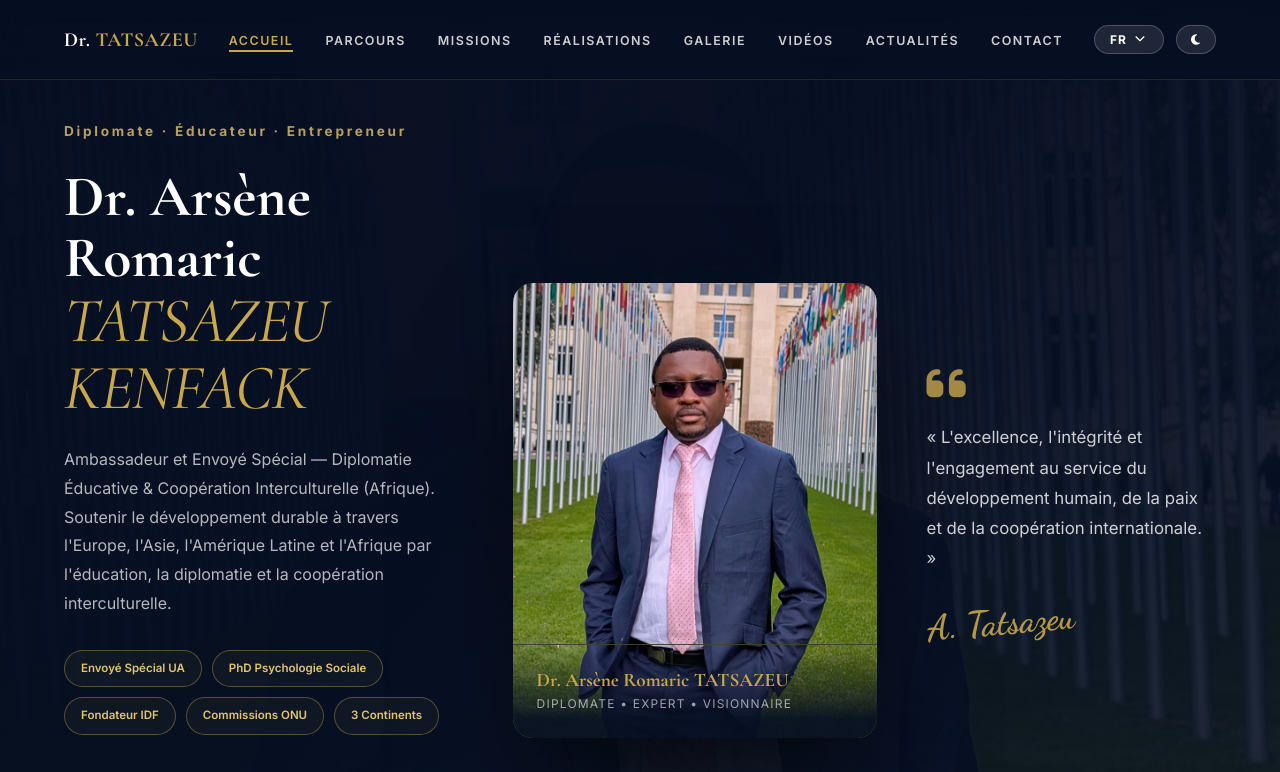
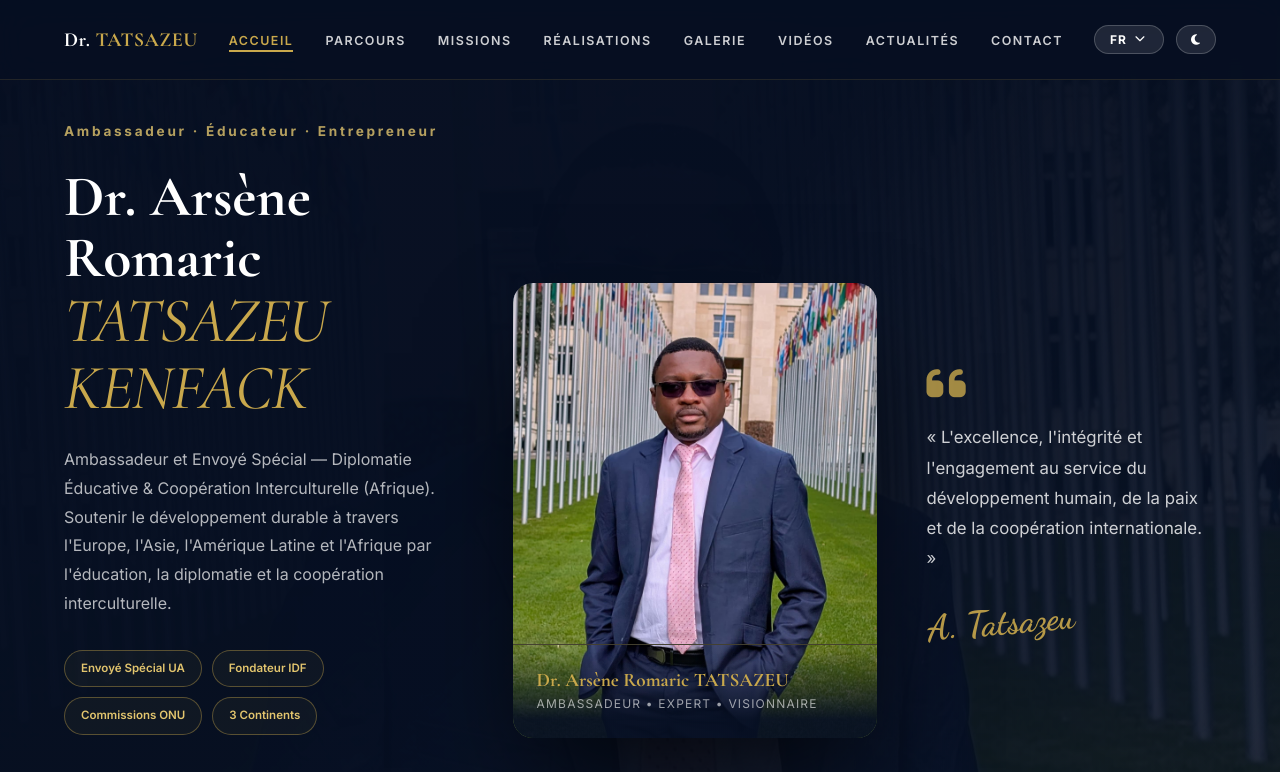
Before and after one commit to lemboupharel/arsenediplomacy, a plain HTML site: page index.html in a window 1280 px wide. Shown: the top 772 px of the page. Drawn offline with nearby package versions, Linux system fonts and the light colour scheme; a web font is replaced by a local one.

Commit message:
fix user name and asset version

```diff
--- a/index.html
+++ b/index.html
@@ -59,7 +59,7 @@
     href="https://fonts.googleapis.com/css2?family=Cormorant+Garamond:ital,wght@0,600;0,700;1,600&family=Dancing+Script:wght@700&family=Inter:wght@400;500;600;700&family=Playfair+Display:ital,wght@0,700;1,700&display=swap"
     rel="stylesheet">
 
-  <link rel="stylesheet" href="css/main.css">
+  <link rel="stylesheet" href="css/main.css?v=2">
   <!-- Font Awesome -->
   <link rel="stylesheet" href="https://cdnjs.cloudflare.com/ajax/libs/font-awesome/6.5.1/css/all.min.css">
 </head>
@@ -113,7 +113,7 @@
       <div class="hero-main-layout">
         <!-- Left: Info -->
         <div class="hero-info" data-aos="fade-right">
-          <p class="hero-eyebrow" data-i18n="hero_eyebrow">DIPLÔMATE • EXPERT • VISIONNAIRE</p>
+          <p class="hero-eyebrow" data-i18n="hero_eyebrow">AMBASSADEUR • EXPERT • VISIONNAIRE</p>
           <h1 class="hero-title">
             Dr. Arsène Romaric<br>
             <em class="text-gold-italic">TATSAZEU KENFACK</em>
@@ -124,7 +124,6 @@
           </p>
           <div class="hero-badges-wrapper">
             <span class="mini-badge badge-accent" data-i18n="hero_badge_ua"><i class="fas fa-landmark"></i> Envoyé Spécial UA</span>
-            <span class="mini-badge badge-accent" data-i18n="hero_badge_phd"><i class="fas fa-graduation-cap"></i> PhD Psychologie Sociale</span>
             <span class="mini-badge badge-accent" data-i18n="hero_badge_idf"><i class="fas fa-users"></i> Fondateur IDF</span>
             <span class="mini-badge badge-accent" data-i18n="hero_badge_uno"><i class="fas fa-globe"></i> Commissions ONU</span>
             <span class="mini-badge badge-accent" data-i18n="hero_badge_cont"><i class="fas fa-earth-americas"></i> 3 Continents</span>
@@ -142,7 +141,7 @@
             <img src="uploads/hero_main.jpeg" alt="Dr. Arsène Romaric TATSAZEU">
             <div class="hero-image-caption">
               <h3 data-i18n="hero_caption_name">Dr. Arsène Romaric TATSAZEU</h3>
-              <p data-i18n="hero_caption_role">Diplomate • Expert • Visionnaire</p>
+              <p data-i18n="hero_caption_role">Ambassadeur • Expert • Visionnaire</p>
             </div>
           </div>
         </div>
@@ -624,7 +623,7 @@
     </div>
   </div>
 
-  <script src="js/app.js"></script>
+  <script src="js/app.js?v=2"></script>
 </body>
 
 </html>
--- a/js/app.js
+++ b/js/app.js
@@ -6,13 +6,13 @@
 // ── Translation Map (6 UN Languages) ───────────────────
 const i18n = {
   fr: {
-    hero_eyebrow:'Diplomate · Éducateur · Entrepreneur',
+    hero_eyebrow:'Ambassadeur · Éducateur · Entrepreneur',
     hero_subtitle:'Ambassadeur et Envoyé Spécial — Diplomatie Éducative & Coopération Interculturelle (Afrique). Soutenir le développement durable à travers l\'Europe, l\'Asie, l\'Amérique Latine et l\'Afrique par l\'éducation, la diplomatie et la coopération interculturelle.',
     hero_subtitle_mockup:'Ambassadeur et Envoyé Spécial — Diplomatie Éducative & Coopération Interculturelle (Afrique). Soutenir le développement durable à travers l\'Europe, l\'Asie, l\'Amérique Latine et l\'Afrique par l\'éducation, la diplomatie et la coopération interculturelle.',
     hero_cta_parcours:'Voir mes Réalisations', hero_cta_contact:'Me Contacter',
     hero_quote:'« L\'excellence, l\'intégrité et l\'engagement au service du développement humain, de la paix et de la coopération internationale. »',
-    hero_badge_ua:'Envoyé Spécial UA', hero_badge_phd:'PhD Psychologie Sociale', hero_badge_idf:'Fondateur IDF', hero_badge_uno:'Commissions ONU', hero_badge_cont:'3 Continents',
-    hero_caption_name:'Dr. Arsène Romaric TATSAZEU', hero_caption_role:'Diplomate • Expert • Visionnaire',
+    hero_badge_ua:'Envoyé Spécial UA', hero_badge_idf:'Fondateur IDF', hero_badge_uno:'Commissions ONU', hero_badge_cont:'3 Continents',
+    hero_caption_name:'Dr. Arsène Romaric TATSAZEU', hero_caption_role:'Ambassadeur • Expert • Visionnaire',
     follow_me:'ME SUIVRE', stat_exp:'Années d\'expérience', stat_cont:'Continents engagés', stat_missions:'Missions internationales', stat_dist:'Distinctions & reconnaissances',
     scroll_down:'Défiler',
     stat_real:'Réalisations Majeures', stat_cont:'Continents', stat_inst:'Institutions Partenaires',
@@ -42,13 +42,13 @@ const i18n = {
     footer_copy:'© 2026 Dr. Arsène Romaric TATSAZEU · Tous droits réservés', footer_home:'Accueil', footer_about:'Parcours', footer_contact:'Contact'
   },
   en: {
-    hero_eyebrow:'Diplomat · Educator · Entrepreneur',
+    hero_eyebrow:'Ambassador · Educator · Entrepreneur',
     hero_subtitle:'Ambassador and Special Envoy — Educational Diplomacy & Intercultural Cooperation (Africa). Supporting sustainable development across Europe, Asia, Latin America and Africa through education, diplomacy and intercultural cooperation.',
     hero_subtitle_mockup:'Ambassador and Special Envoy — Educational Diplomacy & Intercultural Cooperation (Africa). Supporting sustainable development across Europe, Asia, Latin America and Africa through education, diplomacy and intercultural cooperation.',
     hero_cta_parcours:'View My Work', hero_cta_contact:'Get in Touch',
     hero_quote:'« Excellence, integrity and commitment in service of human development, peace and international cooperation. »',
-    hero_badge_ua:'UA Special Envoy', hero_badge_phd:'PhD Social Psychology', hero_badge_idf:'IDF Founder', hero_badge_uno:'UN Commissions', hero_badge_cont:'3 Continents',
-    hero_caption_name:'Dr. Arsène Romaric TATSAZEU', hero_caption_role:'Diplomat • Expert • Visionary',
+    hero_badge_ua:'UA Special Envoy', hero_badge_idf:'IDF Founder', hero_badge_uno:'UN Commissions', hero_badge_cont:'3 Continents',
+    hero_caption_name:'Dr. Arsène Romaric TATSAZEU', hero_caption_role:'Ambassador • Expert • Visionary',
     follow_me:'FOLLOW ME', stat_exp:'Years of Experience', stat_cont:'Engaged Continents', stat_missions:'International Missions', stat_dist:'Distinctions & Recognitions',
     scroll_down:'Scroll',
     stat_real:'Major Achievements', stat_cont:'Continents', stat_inst:'Partner Institutions',
@@ -78,13 +78,13 @@ const i18n = {
     footer_copy:'© 2026 Dr. Arsène Romaric TATSAZEU · All rights reserved', footer_home:'Home', footer_about:'About', footer_contact:'Contact'
   },
   es: {
-    hero_eyebrow:'Diplomático · Educador · Emprendedor',
+    hero_eyebrow:'Embajador · Educador · Emprendedor',
     hero_subtitle:'Embajador y Enviado Especial — Diplomacia Educativa y Cooperación Intercultural (África). Apoyando el desarrollo sostenible en Europa, Asia, América Latina y África a través de la educación, la diplomacia y la cooperación intercultural.',
     hero_subtitle_mockup:'Embajador y Enviado Especial — Diplomacia Educativa y Cooperación Intercultural (África). Apoyando el desarrollo sostenible en Europa, Asia, América Latina y África a través de la educación, la diplomacia y la cooperación intercultural.',
     hero_cta_parcours:'Ver Mi Trabajo', hero_cta_contact:'Contáctame',
     hero_quote:'« La excelencia, la integridad y el compromiso al servicio del desarrollo humano, la paz y la cooperación internacional. »',
-    hero_badge_ua:'Enviado Especial UA', hero_badge_phd:'PhD Psicología Social', hero_badge_idf:'Fundador IDF', hero_badge_uno:'Comisiones ONU', hero_badge_cont:'3 Continentes',
-    hero_caption_name:'Dr. Arsène Romaric TATSAZEU', hero_caption_role:'Diplomático • Experto • Visionario',
+    hero_badge_ua:'Enviado Especial UA', hero_badge_idf:'Fundador IDF', hero_badge_uno:'Comisiones ONU', hero_badge_cont:'3 Continentes',
+    hero_caption_name:'Dr. Arsène Romaric TATSAZEU', hero_caption_role:'Embajador • Experto • Visionario',
     follow_me:'SEGUIRME', stat_exp:'Años de experiencia', stat_cont:'Continentes comprometidos', stat_missions:'Misiones internacionales', stat_dist:'Distinciones y reconocimientos',
     scroll_down:'Desplazar',
     stat_real:'Logros Importantes', stat_cont:'Continentes', stat_inst:'Instituciones Asociadas',
@@ -114,13 +114,13 @@ const i18n = {
     footer_copy:'© 2026 Dr. Arsène Romaric TATSAZEU · Todos los derechos reservados', footer_home:'Inicio', footer_about:'Acerca de', footer_contact:'Contacto'
   },
   ar: {
-    hero_eyebrow:'دبلوماسي · معلم · رائد أعمال',
+    hero_eyebrow:'سفير · معلم · رائد أعمال',
     hero_subtitle:'سفير ومبعوث خاص — الدبلوماسية التعليمية والتعاون بين الثقافات (أفريقيا). دعم التنمية المستدامة في أوروبا وآسيا وأمريكا اللاتينية وأفريقيا من خلال التعليم والدبلوماسية والتعاون بين الثقافات.',
     hero_subtitle_mockup:'سفير ومبعوث خاص — الدبلوماسية التعليمية والتعاون بين الثقافات (أفريقيا). دعم التنمية المستدامة في أوروبا وآسيا وأمريكا اللاتينية وأفريقيا من خلال التعليم والدبلوماسية والتعاون بين الثقافات.',
     hero_cta_parcours:'عرض عملي', hero_cta_contact:'تواصل معي',
     hero_quote:'« التميز والنزاهة والالتزام في خدمة التنمية البشرية والسلام والتعاون الدولي. »',
-    hero_badge_ua:'مبعوث خاص UA', hero_badge_phd:'دكتوراه علم النفس الاجتماعي', hero_badge_idf:'مؤسس IDF', hero_badge_uno:'لجان الأمم المتحدة', hero_badge_cont:'3 قارات',
-    hero_caption_name:'الدكتور أرسين روماريك تاتازو', hero_caption_role:'دبلوماسي • خبير • رؤيوي',
+    hero_badge_ua:'مبعوث خاص UA', hero_badge_idf:'مؤسس IDF', hero_badge_uno:'لجان الأمم المتحدة', hero_badge_cont:'3 قارات',
+    hero_caption_name:'الدكتور أرسين روماريك تاتازو', hero_caption_role:'سفير • خبير • رؤيوي',
     follow_me:'تابعني', stat_exp:'سنوات الخبرة', stat_cont:'القارات المشاركة', stat_missions:'المهام الدولية', stat_dist:'التميز والاعترافات',
     scroll_down:'تمرير',
     stat_real:'الإنجازات الرئيسية', stat_cont:'القارات', stat_inst:'المؤسسات الشريكة',
@@ -150,13 +150,13 @@ const i18n = {
     footer_copy:'© 2026 الدكتور أرسين روماريك تاتازو · جميع الحقوق محفوظة', footer_home:'الرئيسية', footer_about:'حول', footer_contact:'اتصل'
   },
   zh: {
-    hero_eyebrow:'外交官 · 教育家 · 企业家',
+    hero_eyebrow:'大使 · 教育家 · 企业家',
     hero_subtitle:'大使和特使 — 教育外交与跨文化合作（非洲）。通过教育、外交和跨文化合作支持欧洲、亚洲、拉丁美洲和非洲的可持续发展。',
     hero_subtitle_mockup:'大使和特使 — 教育外交与跨文化合作（非洲）。通过教育、外交和跨文化合作支持欧洲、亚洲、拉丁美洲和非洲的可持续发展。',
     hero_cta_parcours:'查看我的工作', hero_cta_contact:'联系我',
     hero_quote:'« 为人类发展、和平与国际合作服务的卓越、诚信与承诺。 »',
-    hero_badge_ua:'非盟特使', hero_badge_phd:'社会心理学博士', hero_badge_idf:'IDF创始人', hero_badge_uno:'联合国委员会', hero_badge_cont:'3大洲',
-    hero_caption_name:'Arsène Romaric TATSAZEU 博士', hero_caption_role:'外交官 • 专家 • 远见者',
+    hero_badge_ua:'非盟特使', hero_badge_idf:'IDF创始人', hero_badge_uno:'联合国委员会', hero_badge_cont:'3大洲',
+    hero_caption_name:'Arsène Romaric TATSAZEU 博士', hero_caption_role:'大使 • 专家 • 远见者',
     follow_me:'关注我', stat_exp:'经验年限', stat_cont:'参与大洲', stat_missions:'国际任务', stat_dist:'荣誉与认可',
     scroll_down:'滚动',
     stat_real:'主要成就', stat_cont:'大洲', stat_inst:'合作伙伴机构',
@@ -186,13 +186,13 @@ const i18n = {
     footer_copy:'© 2026 Arsène Romaric TATSAZEU 博士 · 版权所有', footer_home:'首页', footer_about:'关于', footer_contact:'联系'
   },
   ru: {
-    hero_eyebrow:'Дипломат · Педагог · Предприниматель',
+    hero_eyebrow:'Посол · Педагог · Предприниматель',
     hero_subtitle:'Посол и Специальный посланник — Образовательная дипломатия и межкультурное сотрудничество (Африка). Поддержка устойчивого развития в Европе, Азии, Латинской Америке и Африке через образование, дипломатию и межкультурное сотрудничество.',
     hero_subtitle_mockup:'Посол и Специальный посланник — Образовательная дипломатия и межкультурное сотрудничество (Африка). Поддержка устойчивого развития в Европе, Азии, Латинской Америке и Африке через образование, дипломатию и межкультурное сотрудничество.',
     hero_cta_parcours:'Посмотреть мою работу', hero_cta2:'Связаться со мной',
     hero_quote:'« Превосходство, честность и приверженность служению человеческому развитию, миру и международному сотрудничеству. »',
-    hero_badge_ua:'Специальный посланник АС', hero_badge_phd:'PhD Социальная психология', hero_badge_idf:'Основатель IDF', hero_badge_uno:'Комиссии ООН', hero_badge_cont:'3 континента',
-    hero_caption_name:'Доктор Арсен Ромарик Татазеу', hero_caption_role:'Дипломат • Эксперт • Визионер',
+    hero_badge_ua:'Специальный посланник АС', hero_badge_idf:'Основатель IDF', hero_badge_uno:'Комиссии ООН', hero_badge_cont:'3 континента',
+    hero_caption_name:'Доктор Арсен Ромарик Татазеу', hero_caption_role:'Посол • Эксперт • Визионер',
     follow_me:'ПОДПИСАТЬСЯ', stat_exp:'Лет опыта', stat_cont:'Задействованные континенты', stat_missions:'Международные миссии', stat_dist:'Отличия и признания',
     scroll_down:'Прокрутить',
     stat_real:'Крупные достижения', stat_cont:'Континенты', stat_inst:'Партнерские организации',
```
